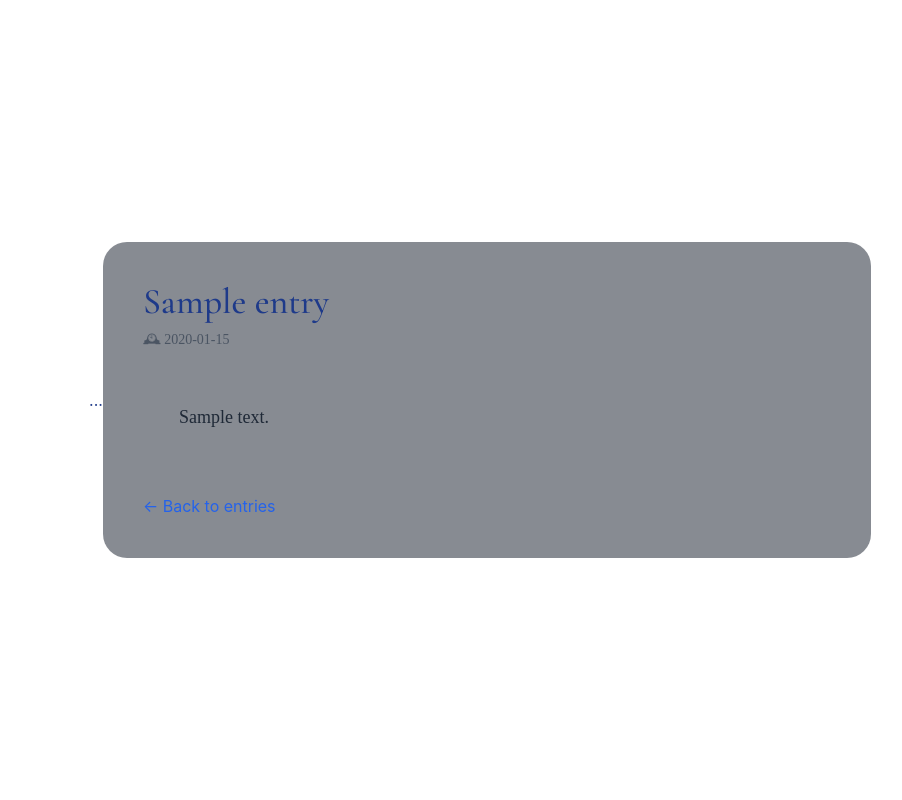
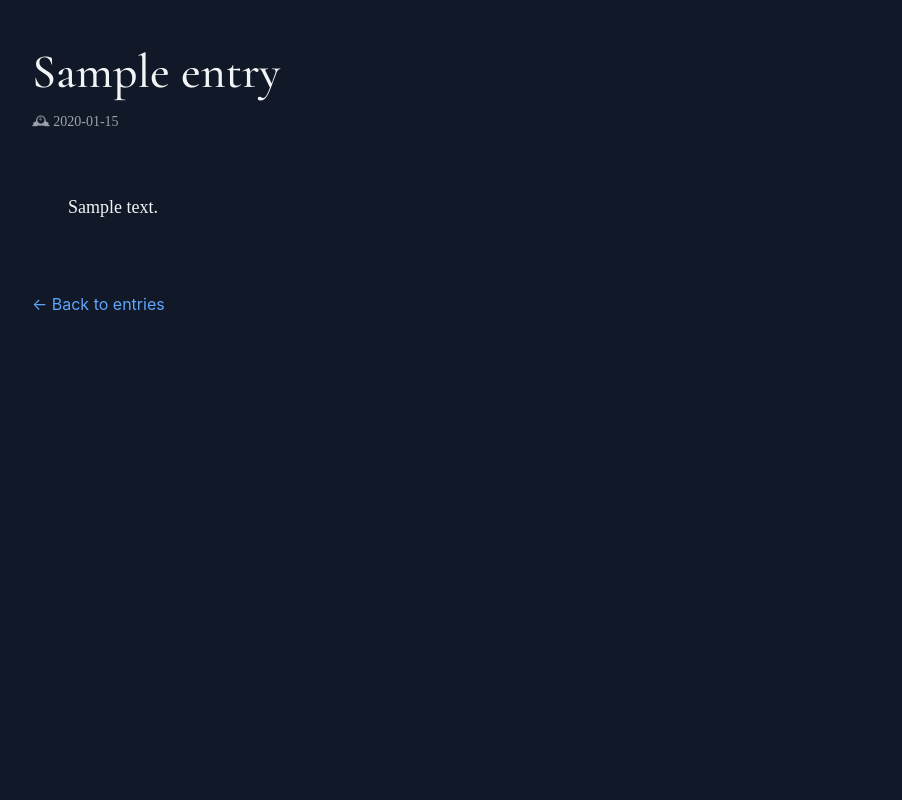
Before and after one commit to HadawaleShrushti/My-Diary, a Flask app: page /view/1 in a window 1280 px wide. Shown: the whole page, without its empty margins (160-1062 px from the left). Run offline with Flask 3, Linux system fonts and the light colour scheme; tables that the repository leaves empty hold one stand-in row (values such as "Sample post"); some libraries are stand-ins or nearby versions.

Commit message:
Update view.html

```diff
--- a/templates/view.html
+++ b/templates/view.html
@@ -1,70 +1,62 @@
 <!DOCTYPE html>
 <html lang="en" class="dark">
-    <head>
-        <meta charset="UTF-8" />
-        <meta name="viewport" content="width=device-width, initial-scale=1.0" />
-        <title>{{ entry[1] }} | pages i hide</title>
-        ...
+  <head>
+    <meta charset="UTF-8" />
+    <meta name="viewport" content="width=device-width, initial-scale=1.0" />
+    <title>{{ entry[1] }} | pages i hide</title>
 
-    <title>{{ entry[1] }} | pages i hide</title>
+    <script src="https://cdn.tailwindcss.com"></script>
     <script>
       tailwind.config = {
         darkMode: "class",
         theme: {
-          extend: {},
+          extend: {
+            fontFamily: {
+              serif: ["Cormorant Garamond", "serif"],
+              times: ['"Times New Roman"', "Times", "serif"],
+            },
+          },
         },
       };
     </script>
-    <script src="https://cdn.tailwindcss.com"></script>
+
     <link
       href="https://fonts.googleapis.com/css2?family=Cormorant+Garamond:wght@500;700&display=swap"
       rel="stylesheet"
     />
+
     <style>
       body {
         font-family: "Inter", sans-serif;
-        background-size: cover;
-        background-repeat: no-repeat;
-        background-position: center;
-      }
-      .glass {
-        background: rgba(255, 255, 255, 0.4);
-        backdrop-filter: blur(14px);
-        box-shadow: 0 10px 32px rgba(0, 0, 0, 0.15);
-      }
-      .dark .glass {
-        background: rgba(17, 24, 39, 0.5);
-        box-shadow: 0 10px 32px rgba(255, 255, 255, 0.05);
-      }
-      .times {
-        font-family: "Times New Roman", Times, serif;
       }
     </style>
   </head>
+
   <body
-    class="min-h-screen flex items-center justify-center px-4 bg-white dark:bg-[#111827] text-blue-900 dark:text-gray-100"
+    class="min-h-screen bg-white dark:bg-[#111827] text-gray-900 dark:text-gray-100 px-6 py-12"
   >
-    <div class="glass p-10 rounded-3xl max-w-3xl w-full fade-in">
-      <h1
-        class="text-4xl mb-2 text-blue-900 dark:text-gray-100"
-        style="font-family: 'Cormorant Garamond', serif"
-      >
-        {{ entry[1] }}
-      </h1>
-      <p class="text-sm text-gray-600 dark:text-gray-400 mb-6 times">
+    <div class="max-w-4xl mx-auto fade-in">
+      <!-- Title -->
+      <h1 class="text-5xl font-serif mb-4">{{ entry[1] }}</h1>
+
+      <!-- Date/Time -->
+      <p class="text-sm text-gray-500 dark:text-gray-400 font-times mb-8">
         🕰 {{ entry[3] }}
       </p>
 
-      <div
-        class="times text-lg leading-relaxed text-gray-800 dark:text-gray-200 whitespace-pre-wrap"
-      >
+      <!-- Content -->
+      <div class="text-lg font-times leading-relaxed whitespace-pre-wrap">
         {{ entry[2] }}
       </div>
 
-      <div class="mt-8 text-left">
-        <a href="/" class="text-blue-600 dark:text-blue-400 hover:underline"
-          >← Back to entries</a
+      <!-- Back Link -->
+      <div class="mt-10">
+        <a
+          href="/"
+          class="text-blue-600 dark:text-blue-400 hover:underline transition duration-200"
         >
+          ← Back to entries
+        </a>
       </div>
     </div>
   </body>
```
